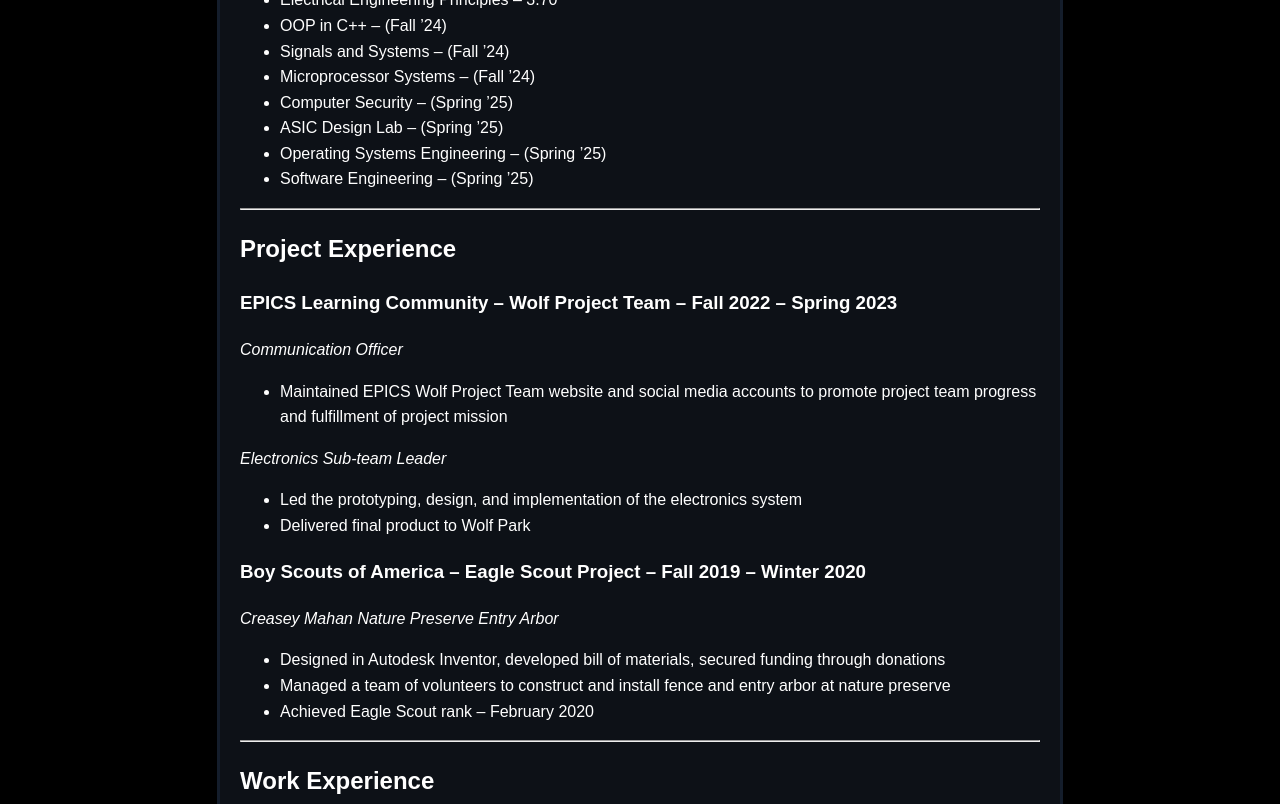
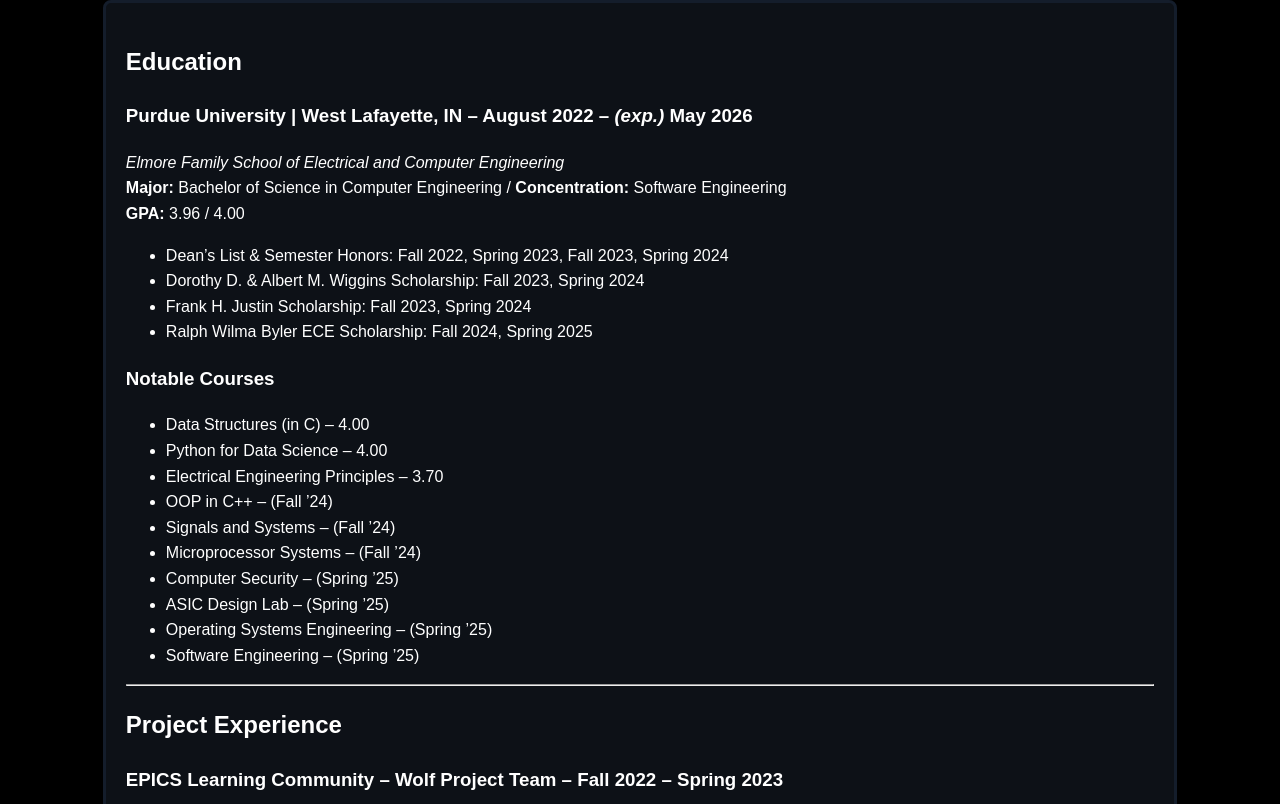
Before and after one commit to deesj-purdue/deesj-purdue.github.io, a plain HTML site: page index.html in a window 1280 px wide. Shown: the top 804 px of the page. Drawn offline with Linux system fonts and the light colour scheme.

Commit message:
Update styles.css

```diff
--- a/styles.css
+++ b/styles.css
@@ -8,7 +8,6 @@ body {
   display: flex;
   justify-content: center;
   align-items: center;
-  height: 100vh;
 }
 
 .container {
@@ -16,6 +15,4 @@ body {
   padding: 20px;
   border-radius: 8px;
   border: 3px solid #141d2b;
-  width: 80%;
-  max-width: 800px;
 }
```
